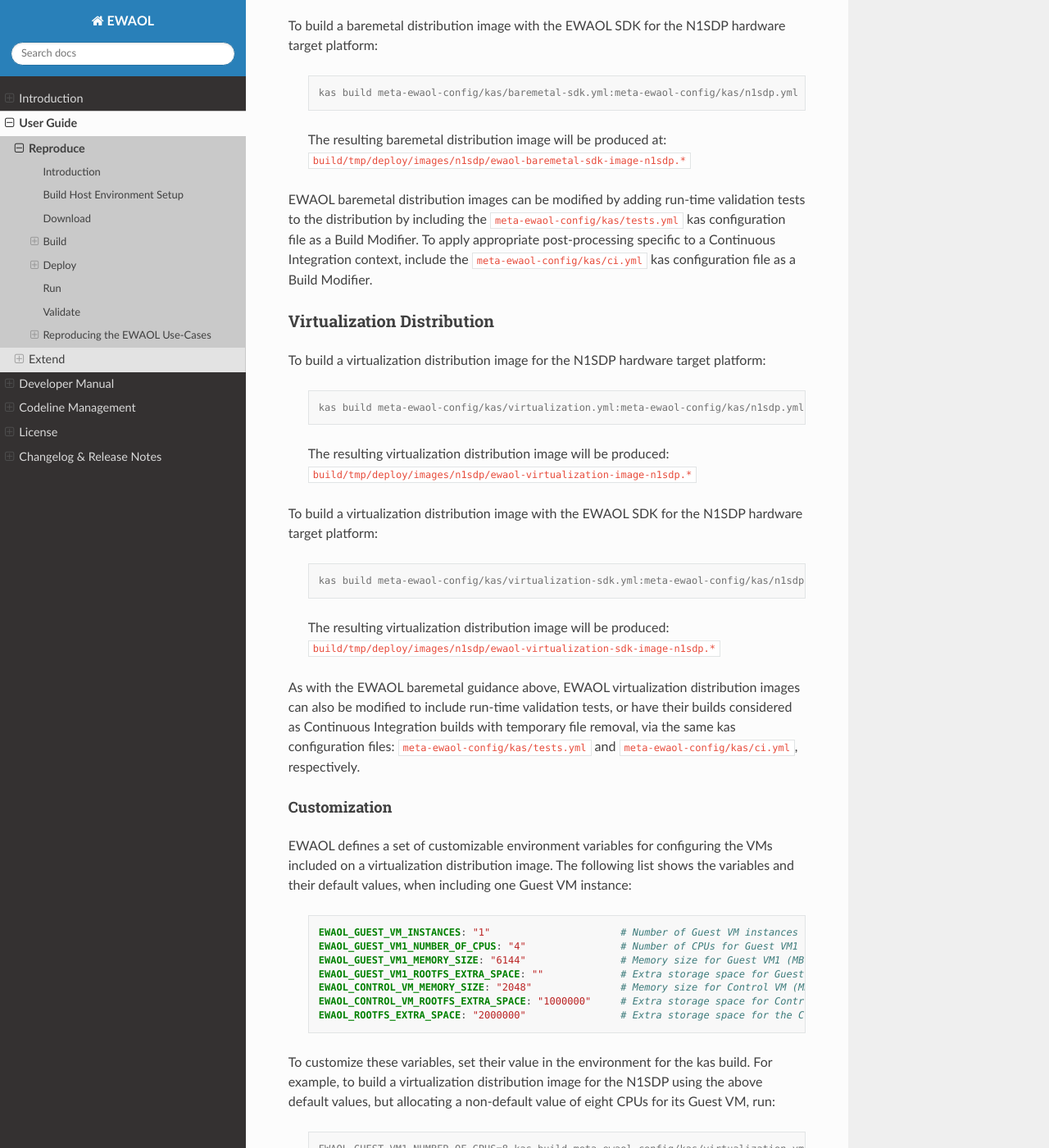
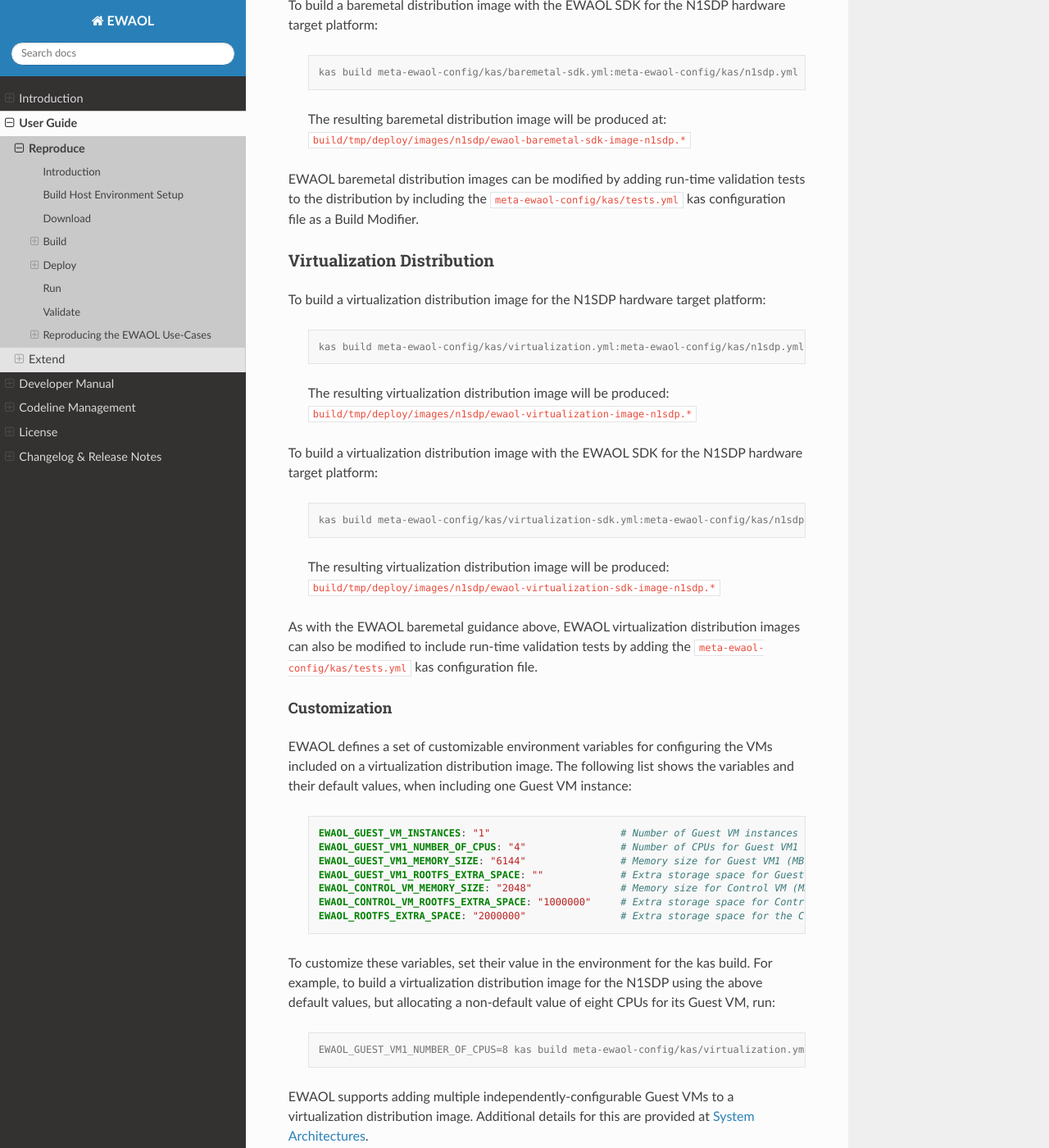
Before and after one commit to chaoge525/soafee_demo, a Sphinx documentation site: the page built from documentation/user_guide/reproduce.rst, in a window 1280 px wide and 1400 px high, scrolled down 3004 px. Shown: the whole window at 82% size. Built offline with Sphinx 7.4.7 and the Read the Docs theme 2.0.0, drawn with Linux system fonts in a browser that asks for light colours; some of the changed text lies outside the part shown.

Commit message:
doc: Drop documentation for ci.yml kas configuration file
The ci.yml kas configuration file relates to configuring EWAOL builds as part of
a continuous integration testing pipeline. As this is not relevant to readers of
the documentation, it is removed for simplicity.

Issue-Id: SCM-3893
Signed-off-by: Richard Neill <richard.neill@arm.com>
Change-Id: I94d9e41d95ae0326bc33026631852ba1063ca1a5

```diff
--- a/documentation/manual/build_system.rst
+++ b/documentation/manual/build_system.rst
@@ -157,12 +157,6 @@
     the build. Additional documentation for the EWAOL tests layer is given in
     :ref:`Validation <manual/validation:Validation>`.
 
-  * ``ci.yml``
-
-    Considers the image build to be an image built as part of a Continuous
-    Integration pipeline, causing the build process to delete its temporary
-    work files following build completion.
-
   * ``baremetal-sdk.yml``
 
     Appends ``ewaol-sdk`` to ``DISTRO_FEATURES``, sets the build target to
--- a/documentation/user_guide/reproduce.rst
+++ b/documentation/user_guide/reproduce.rst
@@ -47,8 +47,6 @@
     distribution
 
     * ``tests.yml`` to include run-time validation tests on the image.
-    * ``ci.yml`` to consider the build as part of a Continuous
-      Integration pipeline.
     * ``baremetal-sdk.yml`` to build an SDK image for the baremetal
       architecture.
     * ``virtualization-sdk.yml`` to build an SDK image for the virtualization
@@ -167,9 +165,6 @@
 EWAOL baremetal distribution images can be modified by adding run-time
 validation tests to the distribution by including the
 ``meta-ewaol-config/kas/tests.yml`` kas configuration file as a Build Modifier.
-To apply appropriate post-processing specific to a Continuous Integration
-context, include the ``meta-ewaol-config/kas/ci.yml`` kas configuration file as
-a Build Modifier.
 
 Virtualization Distribution
 ^^^^^^^^^^^^^^^^^^^^^^^^^^^
@@ -195,10 +190,8 @@
   ``build/tmp/deploy/images/n1sdp/ewaol-virtualization-sdk-image-n1sdp.*``
 
 As with the EWAOL baremetal guidance above, EWAOL virtualization distribution
-images can also be modified to include run-time validation tests, or have their
-builds considered as Continuous Integration builds with temporary file removal,
-via the same kas configuration files: ``meta-ewaol-config/kas/tests.yml`` and
-``meta-ewaol-config/kas/ci.yml``, respectively.
+images can also be modified to include run-time validation tests by adding the
+``meta-ewaol-config/kas/tests.yml`` kas configuration file.
 
 Customization
 """""""""""""
```
